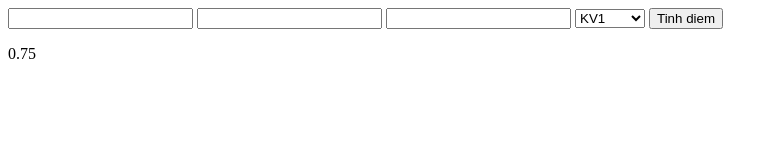
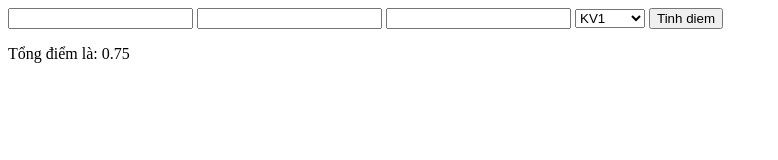
Before and after one commit to letuan159/21-02-2024, a plain HTML site: page Day8-GitUpload/Tinhdiem.html in a window 1280 px wide. Both pictures are taken after a click on the button "Tinh diem". Shown: the whole page, without its empty margins (0-778 px from the left). Drawn offline with Linux system fonts and the light colour scheme.

Commit message:
chỉnh sửa bài 2

```diff
--- a/Day8-GitUpload/Tinhdiem.html
+++ b/Day8-GitUpload/Tinhdiem.html
@@ -22,7 +22,7 @@
       let t = +document.getElementById("t").value;
       let l = +document.getElementById("l").value;
       let h = +document.getElementById("h").value;
-      document.getElementById("result").innerText = (t+l+h) + +document.getElementById("area").value;
+      document.getElementById("result").innerText = "Tổng điểm là: " + ((t+l+h) + +document.getElementById("area").value);
     }
   </script>
 </body>
```
